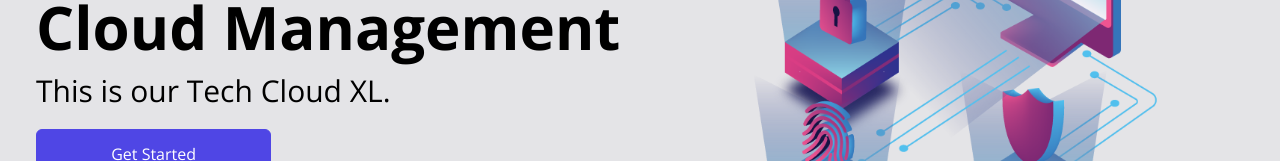
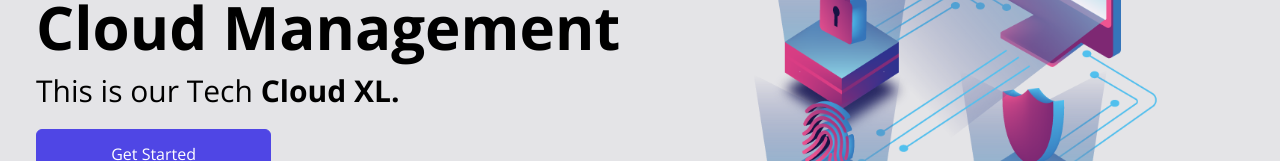
Before and after one commit to Anbesivamayam/Cloud-XL, a React (Create React App) app: page / in a window 1280 px wide. Shown: the part 348-509 px from the top of the page. Built offline with nearby package versions, Linux system fonts and the light colour scheme.

Commit message:
final commit

```diff
--- a/src/components/MainPage.js
+++ b/src/components/MainPage.js
@@ -21,7 +21,7 @@ const MainPage = () => {
             Cloud Management
           </h1>
           <p className="text-xl xl:text-3xl mb-1 font-normal">
-            This is our Tech Cloud XL.
+            This is our Tech <span className=" text-xl xl:text-3xl font-bold">Cloud XL.</span>
           </p>
           <button className="py-3 px-6 w-[150px] md:w-[40%] mb-1 my-4">Get Started</button>
         </div>
```
